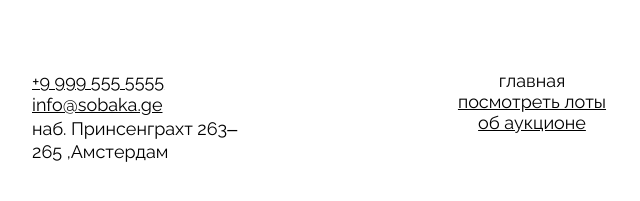
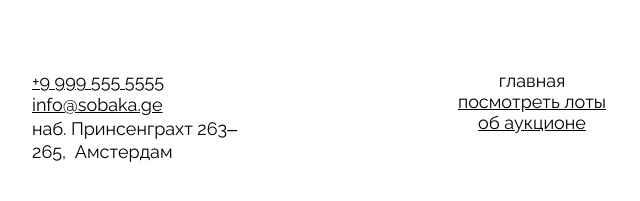
Before and after one commit to klykova/ono-tebe-nado-fd, a plain HTML site: page index.html in a window 1280 px wide. Shown: the part 2779-2980 px from the top of the page, 108-748 px from the left. Drawn offline with Linux system fonts and the light colour scheme; files whose address does not match are found by name.

Commit message:
мой коммит

```diff
--- a/index.html
+++ b/index.html
@@ -148,7 +148,7 @@
       <a href="tel:+99995555555">+9 999 555 5555</a>
 
       <a href="mailto:info@sobaka.ge">info@sobaka.ge</a>
-      наб.&nbsp;Принсенграхт 263–265&nbsp;,Амстердам
+     наб.&nbsp;Принсенграхт&nbsp;263–265,&nbsp;&nbsp;Амстердам
     </address>
 
     <nav class="footer__menu">
```
